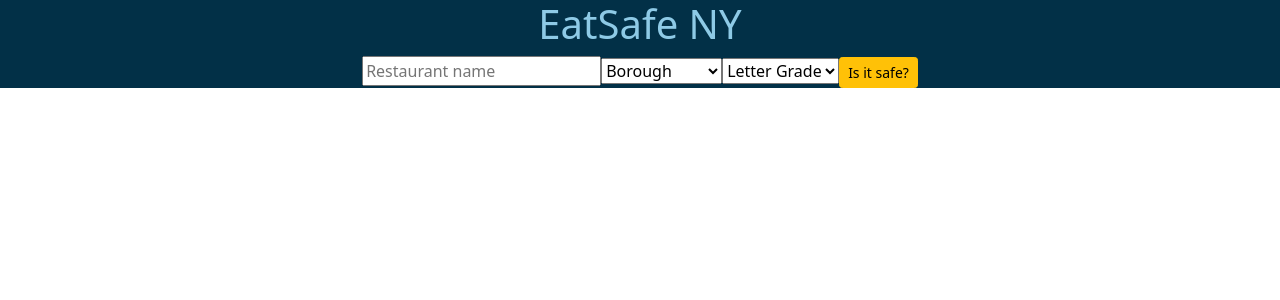
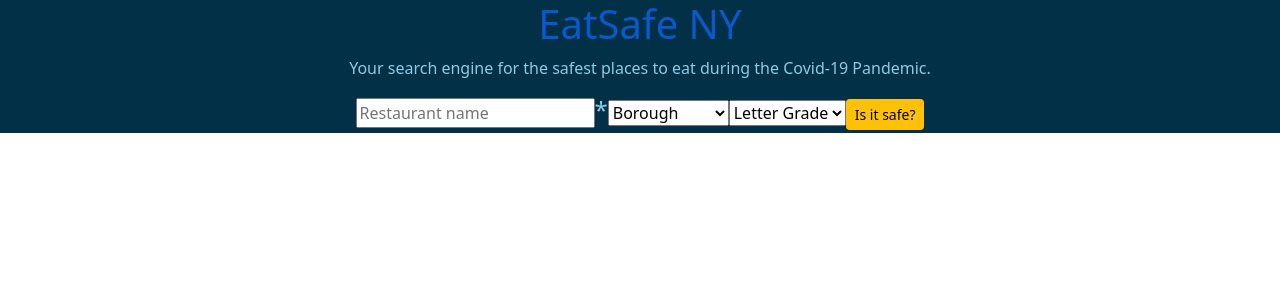
Before and after one commit to ylopez25/EatSafeNY, a React (Create React App) app in the folder eatsafeny/: page / in a window 1280 px wide. Shown: the top 300 px of the page. Built offline with nearby package versions, Linux system fonts and the light colour scheme.

Commit message:
Update home and logo

```diff
--- a/eatsafeny/src/App.css
+++ b/eatsafeny/src/App.css
@@ -1,3 +1,8 @@
+a {
+  text-decoration: none;
+  color: inherit;
+}
+
 .App {
   text-align: center;
   color: #8ECAE6;
--- a/eatsafeny/src/components/Logo.js
+++ b/eatsafeny/src/components/Logo.js
@@ -1,8 +1,11 @@
+import { Link } from 'react-router-dom'
 
 function Logo() {
     return (
         <div className="logo">
-            <h1>EatSafe NY</h1>
+            <Link to="/">
+                <h1>EatSafe NY</h1>
+            </Link>
         </div>
     )
 }
--- a/eatsafeny/src/components/SideSearchBar.js
+++ b/eatsafeny/src/components/SideSearchBar.js
@@ -33,6 +33,7 @@ function SideSearchBar(props) {
                     onChange={handleSearchInput}
                 />
 
+                <label htmlFor="borough" value="required"><h4>*</h4></label>
                 <select
                     id="borough"
                     value={props.value.borough}
--- a/eatsafeny/src/components/TopSearchBar.js
+++ b/eatsafeny/src/components/TopSearchBar.js
@@ -33,6 +33,7 @@ function TopSearchBar(props) {
                     onChange={handleSearchInput}
                 />
 
+                <label htmlFor="borough" value="required"><h4>*</h4></label>
                 <select
                     required
                     id="borough"
--- a/eatsafeny/src/pages/Home.js
+++ b/eatsafeny/src/pages/Home.js
@@ -4,6 +4,7 @@ import TopSearchBar from '../components/TopSearchBar.js'
 function Home(props) {
     return (
         <div className="home">
+            <p>Your search engine for the safest places to eat during the Covid-19 Pandemic.</p>
             <TopSearchBar {...props}/>
         </div>
     )
```
